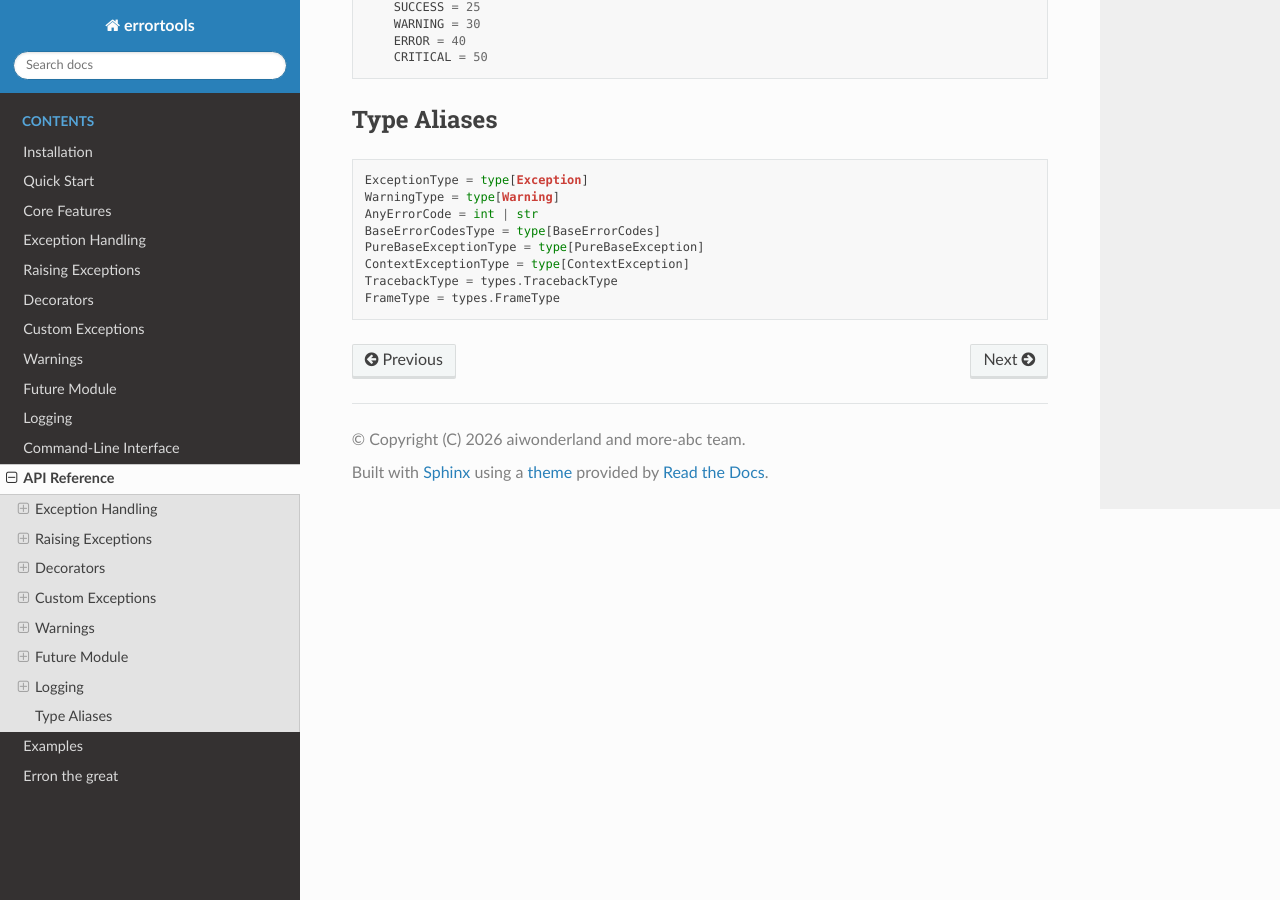
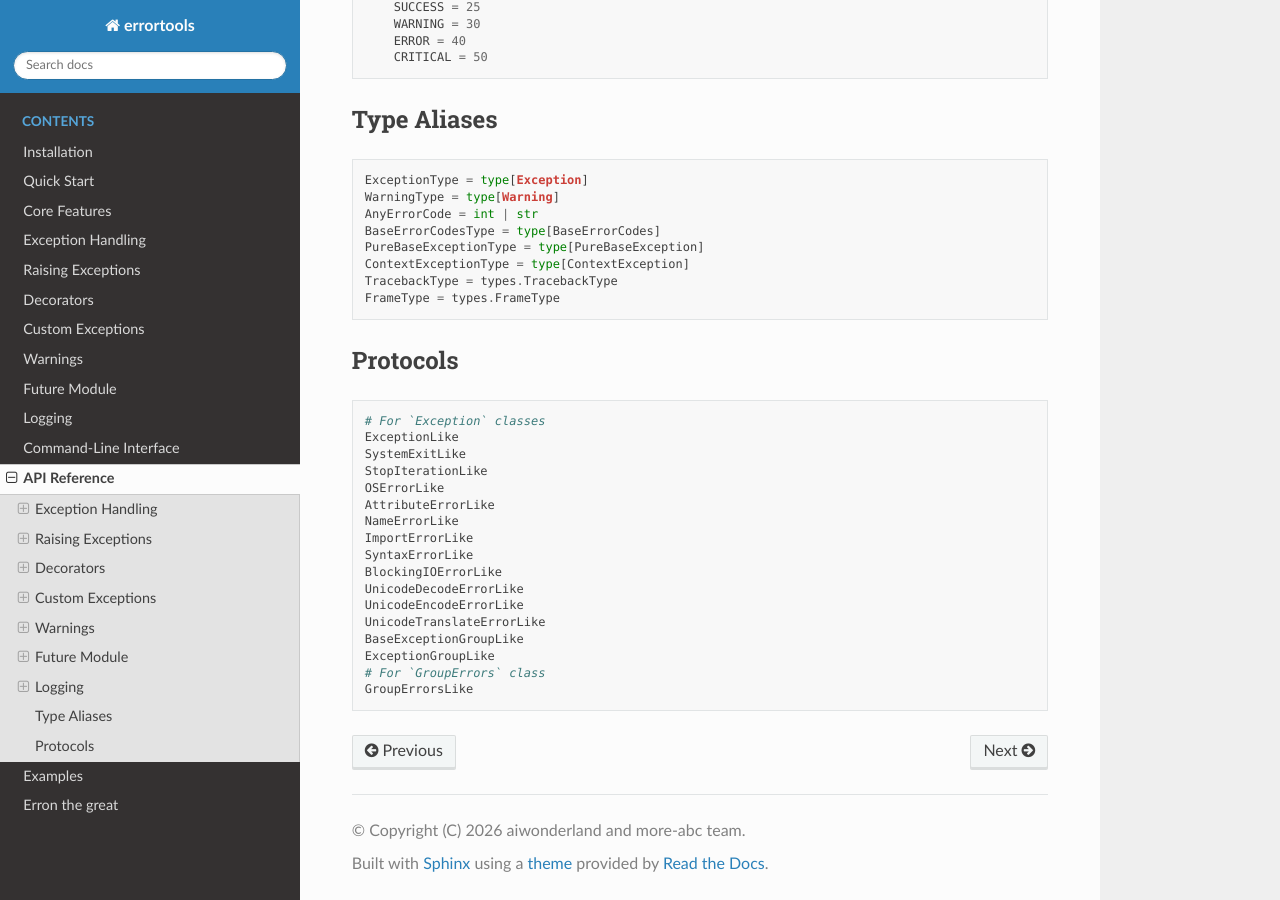
Before and after one commit to more-abc/errortools, a Sphinx documentation site: the page built from docs/api-reference.md, in a window 1280 px wide and 900 px high, scrolled down 6266 px. Built offline with Sphinx 7.4.7 and the Read the Docs theme 3.1.0, drawn with Linux system fonts in a browser that asks for light colours.

Commit message:
Add docs for protocols TODO

````diff
--- a/docs/api-reference.md
+++ b/docs/api-reference.md
@@ -322,3 +322,25 @@ ContextExceptionType = type[ContextException]
 TracebackType = types.TracebackType
 FrameType = types.FrameType
 ```
+
+## Protocols
+
+```python
+# For `Exception` classes
+ExceptionLike
+SystemExitLike
+StopIterationLike
+OSErrorLike
+AttributeErrorLike
+NameErrorLike
+ImportErrorLike
+SyntaxErrorLike
+BlockingIOErrorLike
+UnicodeDecodeErrorLike
+UnicodeEncodeErrorLike
+UnicodeTranslateErrorLike
+BaseExceptionGroupLike
+ExceptionGroupLike
+# For `GroupErrors` class
+GroupErrorsLike
+```
````
